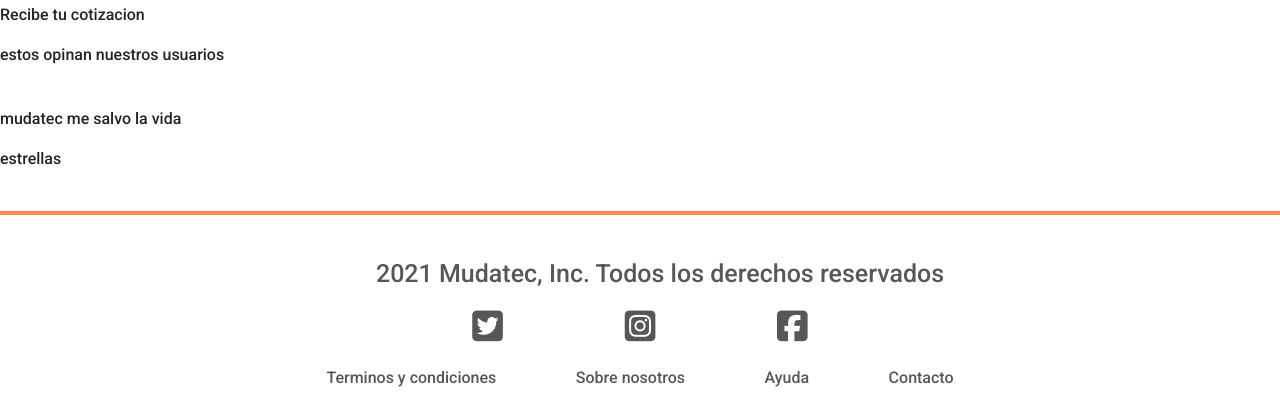
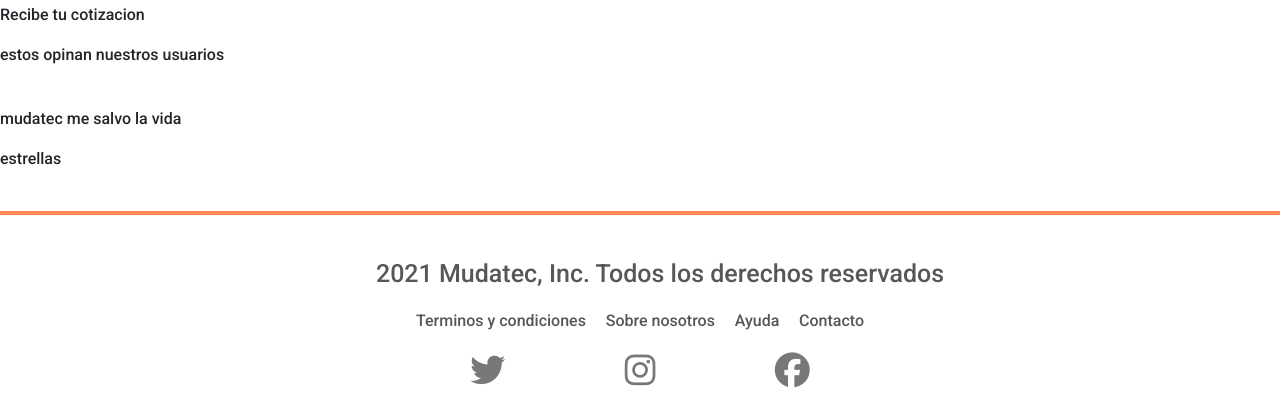
Before and after one commit to alepaez-dev/mudatec_proyecto, a Django app: page / in a window 1280 px wide. Shown: the part 1065-1485 px from the top of the page. After the commit the page ends 1453 px from the top, so only its background shows below. Run offline with Django 3.2, Linux system fonts and the light colour scheme; some libraries are stand-ins or nearby versions.

Commit message:
moviendo de lugar los iconos de redes sociales

```diff
--- a/mudatec/static/css/_footer.scss
+++ b/mudatec/static/css/_footer.scss
@@ -35,6 +35,7 @@
         .red_social {
           width: 15%;
           .fab{
+            opacity: 0.8;
             font-size: 35px;
           }
           a {
--- a/mudatec/static/css/_mixins.scss
+++ b/mudatec/static/css/_mixins.scss
@@ -11,8 +11,8 @@
         margin-bottom: 20px;
         .footer-elementos{
           text-align: center;
-          width: 70%;
-          margin: 20px auto 10px auto;
+          width: 50%;
+          margin: 0px auto 20px auto;
           a{
           }
         }
--- a/mudatec/static/css/style.css
+++ b/mudatec/static/css/style.css
@@ -151,6 +151,7 @@
 }
 
 .col.footer .footer-centro .footer-items .footer_redes_sociales .red_social .fab {
+  opacity: 0.8;
   font-size: 35px;
 }
 
@@ -174,8 +175,8 @@
   }
   .col.footer .footer-centro .footer-items .footer-elementos {
     text-align: center;
-    width: 70%;
-    margin: 20px auto 10px auto;
+    width: 50%;
+    margin: 0px auto 20px auto;
   }
   .col.footer .footer-centro .footer-items .footer_redes_sociales {
     width: 40%;
--- a/mudatec/templates/footer.html
+++ b/mudatec/templates/footer.html
@@ -1,25 +1,26 @@
 <div class="footer-centro">
   <p class="mudatec_footer">2021 Mudatec, Inc. Todos los derechos reservados</p>
   <div class="footer-items d-xl-flex flex-column">
-    <div class="footer_redes_sociales d-flex justify-content-start justify-content-xl-between">
-      <div class="red_social">
-        <i class="fab fa-twitter-square"></i>
-        <!-- <a href="#">Twitter</a> -->
-      </div>
-      <div class="red_social">
-        <i class="fab fa-instagram-square"></i>
-        <!-- <a href="#">Instagram</a> -->
-      </div>
-      <div class="red_social">
-        <i class="fab fa-facebook-square"></i>
-        <!-- <a href="#">Facebook</a> -->
-      </div>
-    </div>
     <div class="footer-elementos d-flex flex-row justify-content-between">
       <a href="#">Terminos y condiciones</a>
       <a href="#">Sobre nosotros</a>
       <a href="#">Ayuda</a>
       <a href="#">Contacto</a>
     </div>
+    <div class="footer_redes_sociales d-flex justify-content-start justify-content-xl-between">
+      <div class="red_social">
+        <i class="fab fa-twitter"></i>
+        <!-- <a href="#">Twitter</a> -->
+      </div>
+      <div class="red_social">
+        <i class="fab fa-instagram"></i>
+        <!-- <a href=" #">Instagram</a> -->
+      </div>
+      <div class="red_social">
+        <i class="fab fa-facebook"></i>
+        <!-- <a href="#">Facebook</a> -->
+      </div>
+    </div>
+
   </div>
 </div>
```
Also changed, not shown: 1 other file.
